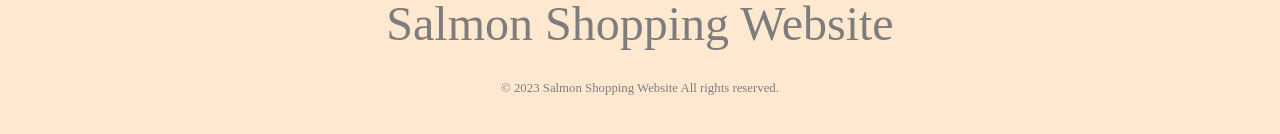
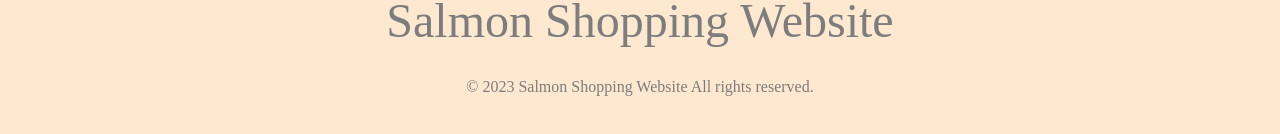
Before and after one commit to FangChenYi/salmon-shopping-website, a Next.js app in the folder client/: page /user/login in a window 1280 px wide. Shown: the part 654-788 px from the top of the page. Built offline with nearby package versions, Linux system fonts and the light colour scheme.

Commit message:
footer rwd

```diff
--- a/client/components/navs/navBar-component.js
+++ b/client/components/navs/navBar-component.js
@@ -95,15 +95,15 @@ export default function NavBarComponent() {
           <div className={styles.navIcon}>
             {isHome && !isVisible && (
               <li>
-                <Link href="/" onClick={() => window.location.reload()}>
+                <a href="/">
                   <FontAwesomeIcon icon={faHouse} />
-                </Link>
+                </a>
               </li>
             )}
 
             {!isHome && (
               <li>
-                <Link href="/" onClick={() => window.location.reload()}>
+                <Link href="/" onClick={() => (window.location.href = "/")}>
                   <FontAwesomeIcon icon={faHouse} />
                 </Link>
               </li>
--- a/client/styles/footerStyles/footer.module.css
+++ b/client/styles/footerStyles/footer.module.css
@@ -3,22 +3,17 @@
   background-color: #ffe8d0;
 }
 
-.footer .container {
-  width: 1200px;
-  margin: auto;
-}
-
-.footer .container .footerContainer {
+.footer .footerContainer {
   display: -webkit-box;
   display: -ms-flexbox;
   display: flex;
   -webkit-box-pack: center;
       -ms-flex-pack: center;
           justify-content: center;
-  padding: 50px 0;
+  padding: 30px 0;
 }
 
-.footer .container .footerContainer .footerLogo {
+.footer .footerContainer .footerLogo {
   display: -webkit-box;
   display: -ms-flexbox;
   display: flex;
@@ -32,8 +27,8 @@
   text-align: center;
 }
 
-.footer .container .footerContainer .footerLogo a {
-  font-size: 3em;
+.footer .footerContainer .footerLogo a {
+  font-size: 1.5em;
   text-decoration: none;
   color: #7d7d7d;
   margin-bottom: 30px;
@@ -41,8 +36,40 @@
   transition: 0.3s;
 }
 
-.footer .container .footerContainer .footerLogo p {
+.footer .footerContainer .footerLogo p {
   color: #7d7d7d;
-  font-size: 0.8em;
+  font-size: 0.6em;
+}
+
+@media screen and (min-width: 768px) {
+  .footer .footerContainer {
+    padding: 40px 0;
+  }
+  .footer .footerContainer .footerLogo a {
+    font-size: 2em;
+    text-decoration: none;
+    margin-bottom: 30px;
+  }
+  .footer .footerContainer .footerLogo p {
+    font-size: 1em;
+  }
+}
+
+@media screen and (min-width: 1200px) {
+  .footer .container {
+    width: 1200px;
+    margin: auto;
+  }
+  .footer .container .footerContainer {
+    padding: 50px 0;
+  }
+  .footer .container .footerContainer .footerLogo a {
+    font-size: 3em;
+    text-decoration: none;
+    margin-bottom: 30px;
+  }
+  .footer .container .footerContainer .footerLogo p {
+    font-size: 1em;
+  }
 }
 /*# sourceMappingURL=footer.module.css.map */
--- a/client/styles/footerStyles/footer.module.scss
+++ b/client/styles/footerStyles/footer.module.scss
@@ -1,21 +1,17 @@
 .footer {
   margin-top: 50px;
   background-color: #ffe8d0;
-  //   border-top: 1px solid #ccc;
-  .container {
-    width: 1200px;
-    margin: auto;
   .footerContainer {
     display: flex;
     justify-content: center;
-      padding: 50px 0;
+    padding: 30px 0;
     .footerLogo {
       display: flex;
       flex-direction: column;
       justify-content: space-between;
       text-align: center;
       a {
-          font-size: 3em;
+        font-size: 1.5em;
         text-decoration: none;
         color: rgb(125, 125, 125);
         margin-bottom: 30px;
@@ -23,9 +19,48 @@
       }
       p {
         color: rgb(125, 125, 125);
-          font-size: 0.8em;
+        font-size: 0.6em;
+      }
+    }
+  }
+}
+
+@media screen and (min-width: 768px) {
+  .footer {
+    .footerContainer {
+      padding: 40px 0;
+      .footerLogo {
+        a {
+          font-size: 2em;
+          text-decoration: none;
+          margin-bottom: 30px;
+        }
+        p {
+          font-size: 1em;
         }
       }
     }
   }
 }
+
+@media screen and (min-width: 1200px) {
+  .footer {
+    .container {
+      width: 1200px;
+      margin: auto;
+      .footerContainer {
+        padding: 50px 0;
+        .footerLogo {
+          a {
+            font-size: 3em;
+            text-decoration: none;
+            margin-bottom: 30px;
+          }
+          p {
+            font-size: 1em;
+          }
+        }
+      }
+    }
+  }
+}
```
Also changed, not shown: 2 other files (tests, documents, lock files or other folders). Lines whose indentation alone changed are shown as unchanged.
